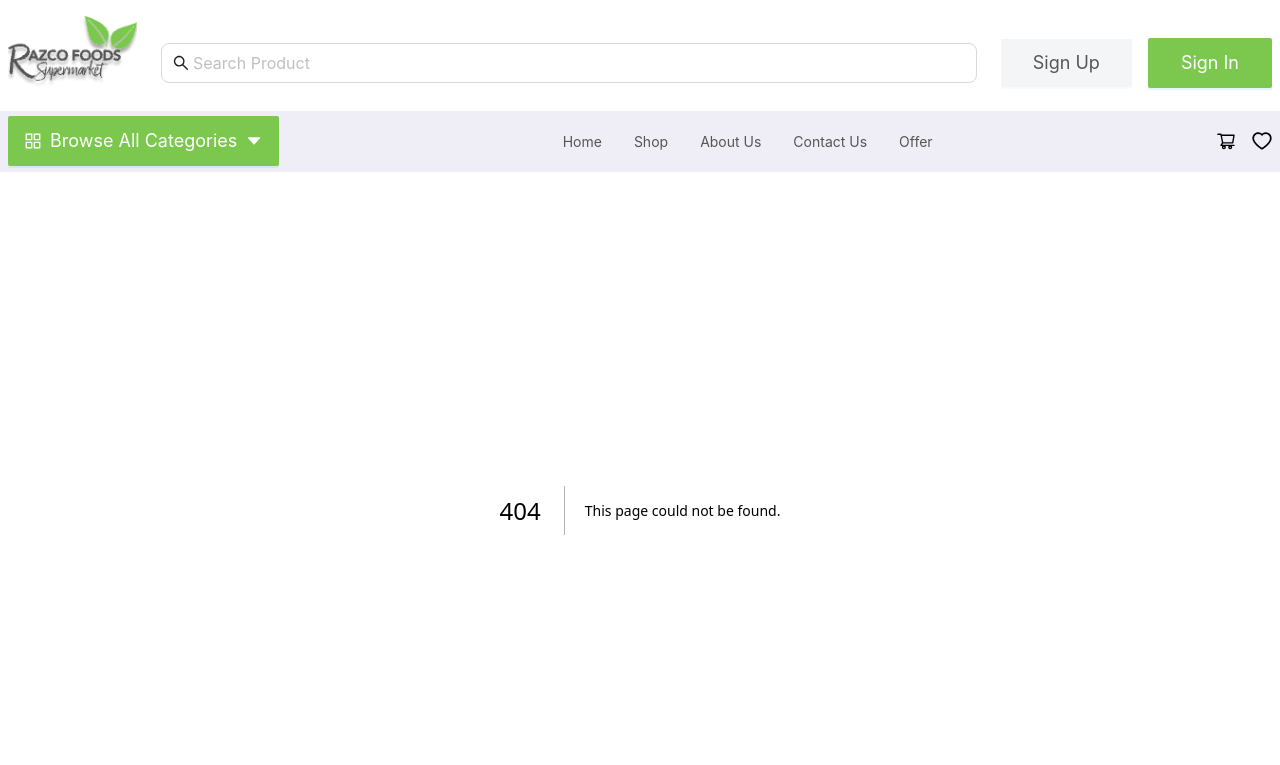
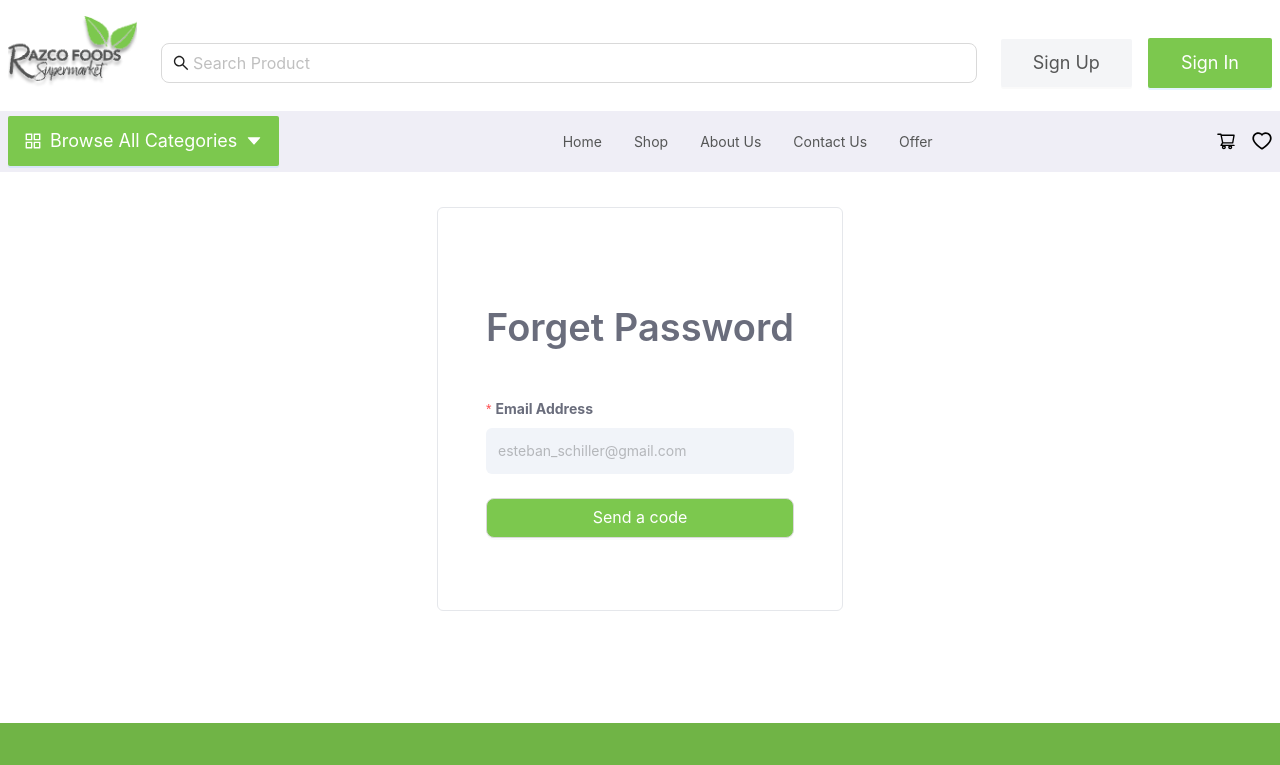
Before and after one commit to Mahedihasanimam/RazcoFood, a Next.js app: page /forget in a window 1280 px wide. Before the commit this address had no page. Shown: the top 765 px of the page. Built offline with nearby package versions, Linux system fonts and the light colour scheme.

Commit message:
product card added

```diff
--- a/next.config.mjs
+++ b/next.config.mjs
@@ -1,4 +1,8 @@
 /** @type {import('next').NextConfig} */
-const nextConfig = {};
+const nextConfig = {
+    images: {
+        domains: ['i.ibb.co'],
+      },
+};
 
 export default nextConfig;
--- a/package.json
+++ b/package.json
@@ -11,10 +11,12 @@
   "dependencies": {
     "@ant-design/icons": "^5.4.0",
     "@next/font": "^14.2.5",
+    "@reduxjs/toolkit": "^2.2.7",
     "antd": "^5.20.1",
     "next": "14.2.5",
     "react": "^18",
-    "react-dom": "^18"
+    "react-dom": "^18",
+    "react-redux": "^9.1.2"
   },
   "devDependencies": {
     "postcss": "^8",
--- /dev/null
+++ b/src/app/forget/page.jsx
@@ -0,0 +1,60 @@
+'use client';
+
+import React from 'react';
+import { Button, Checkbox, Form, Input, Typography, message } from 'antd';
+import Link from 'next/link';
+
+const Login = () => {
+  const [form] = Form.useForm();
+
+  const onFinish = (values) => {
+    console.log(values);
+    message.success('Success');
+    form.resetFields();
+  };
+
+  const onFinishFailed = (errorInfo) => {
+    console.log('Failed:', errorInfo);
+  };
+  return (
+    <div className=" flex flex-col items-center justify-center my-28 ">
+      <div className="border p-12 mx-2 rounded-md text-[#6A6D7C] min-w-96 max-w-4xl ">
+       <div className='text-[#6A6D7C] text-center my-12'>
+       <Typography.Title style={{color:'[#6A6D7C]'}} className="font-bold text-4xl "><spanc className='text-[#6A6D7C]' >Forget Password</spanc></Typography.Title>
+       </div>
+        <Form
+          form={form}
+          name="basic"
+          layout="vertical"
+          initialValues={{
+            remember: true,
+          }}
+          onFinish={onFinish}
+          onFinishFailed={onFinishFailed}
+          autoComplete="off"
+        >
+          <Form.Item
+            label={<span className='text-[#6A6D7C] font-bold ' >Email Address</span>}
+            name="username"
+            rules={[
+              {
+                required: true,
+                message: 'Please input your username!',
+              },
+            ]}
+          >
+            <Input  className='bg-[#F1F4F9] rounded-md p-3 border-none' placeholder="esteban_schiller@gmail.com" style={{ width: '100%' }} />
+          </Form.Item>
+
+          <Form.Item>
+            <Button className='bg-[#7CC84E] text-white' size='large' htmlType="submit" style={{ width: '100%' }}>
+            Send a code
+            </Button>
+          </Form.Item>
+        </Form>
+      </div>
+    </div>
+  );
+};
+
+export default Login;
--- a/src/app/layout.js
+++ b/src/app/layout.js
@@ -1,22 +1,26 @@
+'use client'
+
 import { Poppins } from "next/font/google";
 import "./globals.css";
 import Navbar from "@/components/common/Navbar";
 import Footer from "@/components/common/Footer";
+import { Provider } from "react-redux";
+import { store } from "@/service/store";
+
 
 const popins = Poppins({ weight:['400','500','600','700'],subsets: ["latin"] });
 
-export const metadata = {
-  title: "Razco Food",
-  description: "rajco food provide varient type of food",
-};
 
 export default function RootLayout({ children }) {
+
   return (
     <html lang="en">
       <body className={popins.className}>
+        <Provider store={store}>
         <Navbar/>
         {children}
         <Footer/>
+        </Provider>
       </body>
     </html>
   );
--- a/src/app/login/page.jsx
+++ b/src/app/login/page.jsx
@@ -1,10 +1,10 @@
 import Login from '@/components/common/Login';
 import React from 'react';
-
 const page = () => {
     return (
         <div>
             <Login/>
+
         </div>
     );
 };
--- a/src/app/page.js
+++ b/src/app/page.js
@@ -1,11 +1,13 @@
 import AppDownload from "@/components/home/AppDownload";
 import Carosel from "@/components/home/Carosel";
+import AllProduct from "@/components/product/AllProduct";
 import Image from "next/image";
 
 export default function Home() {
   return (
     <main>
      <Carosel/>
+     <AllProduct/>
      <AppDownload/>
     </main>
   );
--- a/src/components/common/Login.jsx
+++ b/src/components/common/Login.jsx
@@ -63,8 +63,8 @@ const Login = () => {
           </Form.Item>
 
           <div className='flex items-center justify-between'>
-          <Form.Item name="remember"  valuePropName="checked">
-            <Checkbox className="text-[#6A6D7C]  text-lg">Remember me</Checkbox>
+          <Form.Item name="remember" >
+            <Checkbox name="remember" className="text-[#6A6D7C]  text-lg">Remember me</Checkbox>
           </Form.Item>
           <Link className='text-[#6A6D7C] text-md mb-6' href={'/forget'}>
           Forget Password?
--- a/src/components/common/Register.jsx
+++ b/src/components/common/Register.jsx
@@ -44,7 +44,7 @@ const Register = () => {
               },
             ]}
           >
-            <Input  className='bg-[#F1F4F9] rounded-md p-2' placeholder="your username" style={{ width: '100%' }} />
+            <Input  className='bg-[#F1F4F9] rounded-md p-3 border-none' placeholder="your username" style={{ width: '100%' }} />
           </Form.Item>
           <Form.Item
             label={<span className='text-[#6A6D7C] font-bold ' >Email Address</span>}
@@ -56,7 +56,7 @@ const Register = () => {
               },
             ]}
           >
-            <Input  className='bg-[#F1F4F9] rounded-md p-2' placeholder="esteban_schiller@gmail.com" style={{ width: '100%' }} />
+            <Input  className='bg-[#F1F4F9] rounded-md p-3  border-none' placeholder="esteban_schiller@gmail.com" style={{ width: '100%' }} />
           </Form.Item>
           <Form.Item
             label={<span className='text-[#6A6D7C] font-bold ' >Contact no</span>}
@@ -68,7 +68,7 @@ const Register = () => {
               },
             ]}
           >
-            <Input  className='bg-[#F1F4F9] rounded-md p-2' placeholder="+88018" style={{ width: '100%' }} />
+            <Input  className='bg-[#F1F4F9] rounded-md p-3 border-none' placeholder="+88018" style={{ width: '100%' }} />
           </Form.Item>
 
           <Form.Item
@@ -83,7 +83,7 @@ const Register = () => {
               },
             ]}
           >
-            <Input.Password  className='bg-[#F1F4F9] rounded-md p-2'  placeholder="********" style={{ width: '100%' }} />
+            <Input.Password  className='bg-[#F1F4F9] rounded-md p-3 border-none'  placeholder="********" style={{ width: '100%' }} />
           </Form.Item>
 
           <div className=''>
--- /dev/null
+++ b/src/components/product/AllProduct.jsx
@@ -0,0 +1,21 @@
+'use client'
+import { useGetProductByNameQuery } from '@/service/postApi';
+import React from 'react';
+import SingleCard from './SingleCard';
+
+const AllProduct = () => {
+    const { data:products, error, isLoading } = useGetProductByNameQuery(undefined)
+    console.log(products?.data);
+    if(isLoading){
+        <h2>Loading...</h2>
+    }
+    return (
+        <div className='grid lg:grid-cols-4 gap-4 container mx-auto my-12'>
+           {
+            products?.data.map(product => <SingleCard key={product._id}  product={product} />)
+           }
+        </div>
+    );
+};
+
+export default AllProduct;
--- /dev/null
+++ b/src/components/product/SingleCard.jsx
@@ -0,0 +1,30 @@
+import Image from 'next/image';
+import React from 'react';
+import image1 from "../../../public/images/chocklet1.png"
+import { ShoppingCartOutlined } from '@ant-design/icons';
+const SingleCard = ({product}) => {
+    const {productImage,productName,price}=product
+    console.log(productImage[0]);
+    return (
+        <div className='bg-[#F4F5F7] p-4 rounded-md  space-y-4'>
+            <div className='bg-[#EFEEF6] p-4 rounded-md relative h-72'>
+                <Image fill src={productImage[0]}/>
+            </div>
+
+            <div className='space-y-6'>
+                <div className='flex items-center justify-between'>
+                    <p className='text-lg text-[#555656]'>{productName}</p>
+                    <p>1pc</p>
+                </div>
+                <div className='flex items-center justify-between'>
+                    <p className='text-lg text-[#70B446]'>${price}</p>
+                    <p className='bg-white px-4 text-green-500'>
+                        <ShoppingCartOutlined/>
+                    </p>
+                </div>
+            </div>
+        </div>
+    );
+};
+
+export default SingleCard;
--- /dev/null
+++ b/src/service/postApi.js
@@ -0,0 +1,13 @@
+import { createApi, fetchBaseQuery } from "@reduxjs/toolkit/query/react";
+
+export const postApi = createApi({
+  reducerPath: "postApi",
+  baseQuery: fetchBaseQuery({ baseUrl: "http://192.168.10.185:5000/api/v1/" }),
+  endpoints: (builder) => ({
+    getProductByName: builder.query({
+      query: () => `/product`,
+    }),
+  }),
+});
+
+export const { useGetProductByNameQuery } = postApi;
--- /dev/null
+++ b/src/service/store.js
@@ -0,0 +1,13 @@
+import { configureStore } from '@reduxjs/toolkit'
+import { setupListeners } from '@reduxjs/toolkit/query'
+import { postApi } from './postApi'
+
+
+export const store = configureStore({
+  reducer: {
+    [postApi.reducerPath]: postApi.reducer,
+  },
+  middleware: (getDefaultMiddleware) =>
+    getDefaultMiddleware().concat(postApi.middleware),
+})
+setupListeners(store.dispatch)
```
Also changed, not shown: 2 other files (tests, documents, lock files or other folders).
